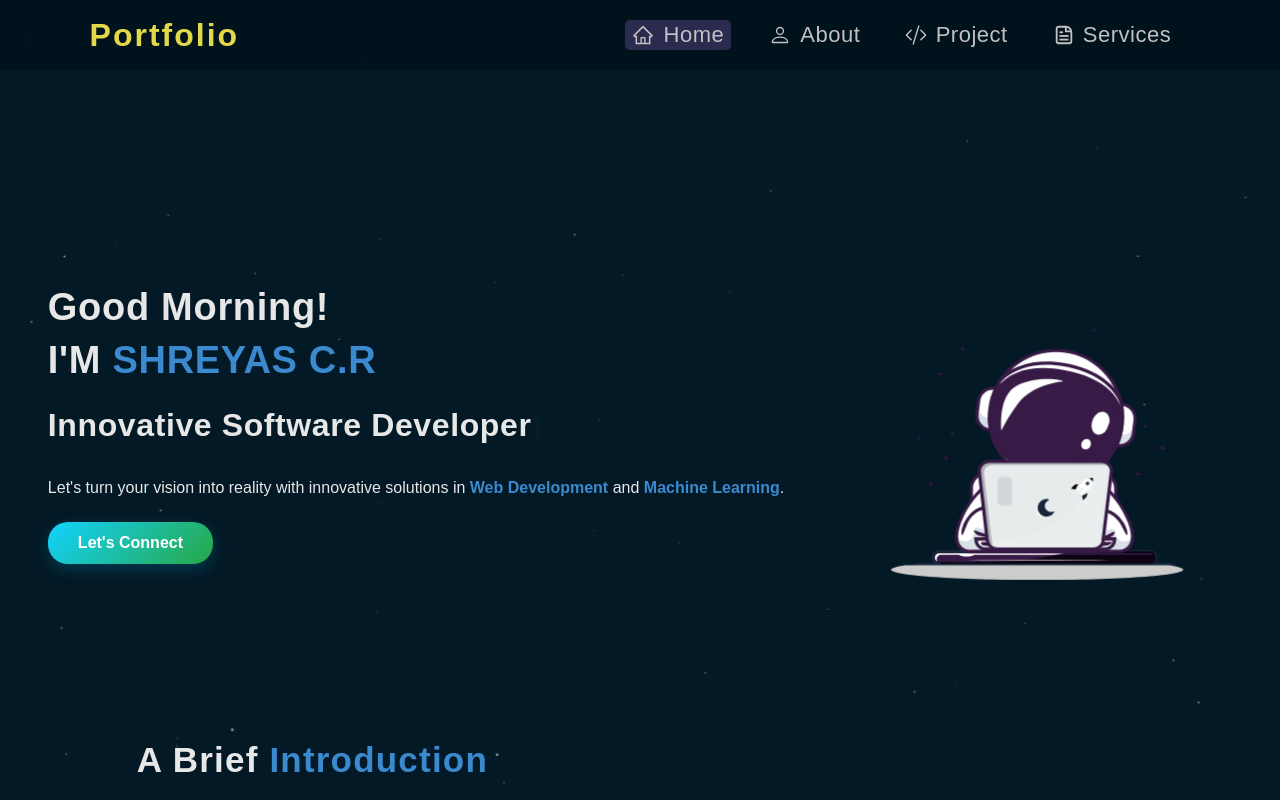
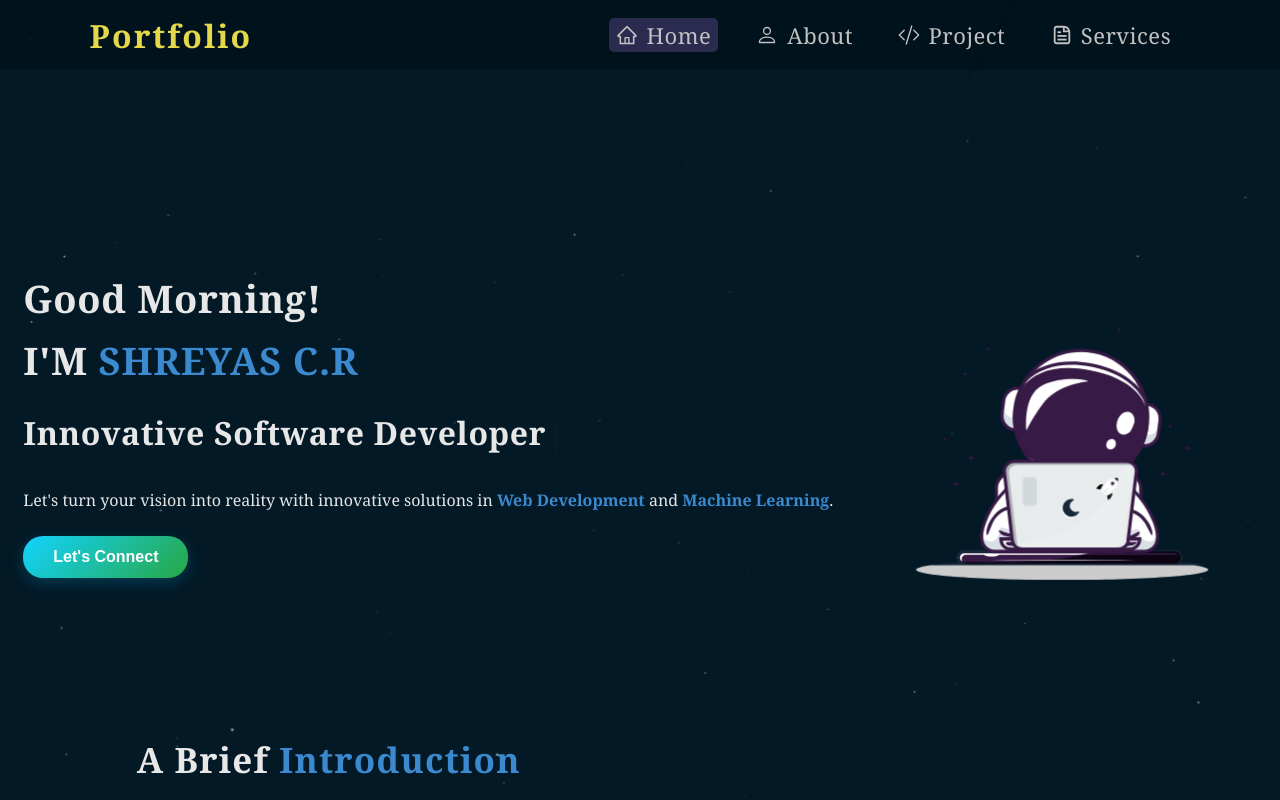
Before and after one commit to ssyasa/Portfolio, a React (Create React App) app: page / in a window 1280 px wide. Shown: the top 800 px of the page. Built offline with nearby package versions, Linux system fonts and the light colour scheme.

Commit message:
font change

```diff
--- a/src/index.css
+++ b/src/index.css
@@ -19,7 +19,7 @@
 }
 
 body{
-  font-family: 'cursive', sans-serif;
+  font-family: Georgia, serif;
   background-color: #000000;
   color: #E7E7E7;
   min-height: 100vh;
```
